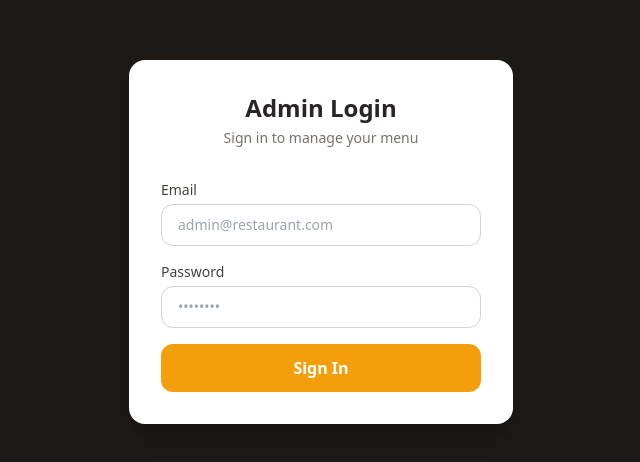
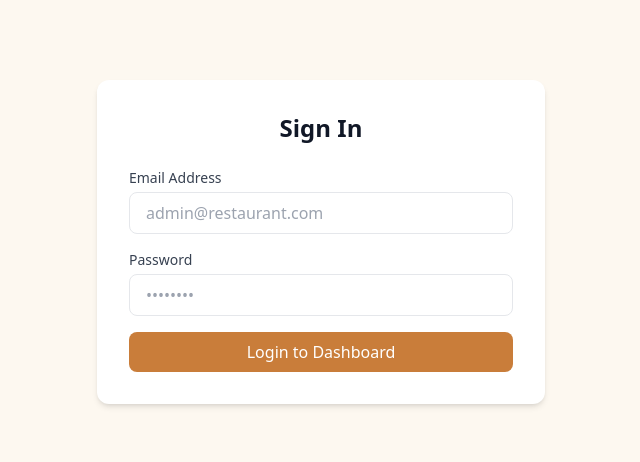
Before and after one commit to azzouzlouay381-sys/restaurant-menu, a Next.js app: page /login in a window 1280 px wide. Shown: the part 158-620 px from the top of the page, without its empty margins (319-959 px from the left). Built offline with nearby package versions, Linux system fonts and the light colour scheme.

Commit message:
fix: qr route buffer type and login suspense boundary

```diff
--- a/src/app/(auth)/login/page.tsx
+++ b/src/app/(auth)/login/page.tsx
@@ -1,80 +1,60 @@
-'use client'
-import { useState } from 'react'
-import { signIn } from 'next-auth/react'
-import { useRouter, useSearchParams } from 'next/navigation'
+'use client';
 
-export default function LoginPage() {
-  const router = useRouter()
-  const params = useSearchParams()
-  const [email, setEmail] = useState('')
-  const [password, setPassword] = useState('')
-  const [error, setError] = useState('')
-  const [loading, setLoading] = useState(false)
+import { Suspense } from 'react';
+import { useSearchParams } from 'next/navigation';
 
-  async function handleSubmit(e: React.FormEvent) {
-    e.preventDefault()
-    setLoading(true)
-    setError('')
-
-    const result = await signIn('credentials', {
-      email,
-      password,
-      redirect: false,
-    })
-
-    if (result?.error) {
-      setError('Invalid email or password')
-      setLoading(false)
-    } else {
-      router.push(params.get('callbackUrl') ?? '/admin')
-    }
-  }
+// 1. We move the form logic inside its own internal component that uses the hook safely
+function LoginFormContent() {
+  const searchParams = useSearchParams();
+  const callbackUrl = searchParams.get('callbackUrl') || '/admin';
 
   return (
-    <div className="min-h-screen bg-stone-900 flex items-center justify-center px-4">
-      <div className="bg-white rounded-2xl shadow-xl w-full max-w-sm p-8">
-        <div className="text-center mb-8">
-          <h1 className="text-2xl font-bold text-stone-800">Admin Login</h1>
-          <p className="text-stone-500 text-sm mt-1">Sign in to manage your menu</p>
-        </div>
+    <form className="space-y-4 w-full max-w-md bg-white p-8 rounded-xl shadow-md">
+      <h1 className="text-2xl font-bold text-gray-900 mb-6 text-center">Sign In</h1>
 
-        <form onSubmit={handleSubmit} className="space-y-4">
       <div>
-            <label className="block text-sm font-medium text-stone-700 mb-1">Email</label>
+        <label className="block text-sm font-medium text-gray-700 mb-1">Email Address</label>
         <input
           type="email"
-              value={email}
-              onChange={e => setEmail(e.target.value)}
-              className="w-full border border-stone-300 rounded-xl px-4 py-2.5 text-sm focus:outline-none focus:ring-2 focus:ring-amber-400"
           placeholder="admin@restaurant.com"
-              required
-            />
-          </div>
-          <div>
-            <label className="block text-sm font-medium text-stone-700 mb-1">Password</label>
-            <input
-              type="password"
-              value={password}
-              onChange={e => setPassword(e.target.value)}
-              className="w-full border border-stone-300 rounded-xl px-4 py-2.5 text-sm focus:outline-none focus:ring-2 focus:ring-amber-400"
-              placeholder="••••••••"
+          className="w-full px-4 py-2 border rounded-lg focus:ring-2 focus:ring-brand-500 text-black outline-none"
           required
         />
       </div>
 
-          {error && (
-            <p className="text-red-600 text-sm bg-red-50 border border-red-200 rounded-lg px-3 py-2">{error}</p>
-          )}
+      <div>
+        <label className="block text-sm font-medium text-gray-700 mb-1">Password</label>
+        <input
+          type="password"
+          placeholder="••••••••"
+          className="w-full px-4 py-2 border rounded-lg focus:ring-2 focus:ring-brand-500 text-black outline-none"
+          required
+        />
+      </div>
+
+      <input type="hidden" name="callbackUrl" value={callbackUrl} />
 
       <button
         type="submit"
-            disabled={loading}
-            className="w-full bg-amber-500 hover:bg-amber-600 disabled:opacity-60 text-white font-semibold py-3 rounded-xl transition-colors"
+        className="w-full bg-brand-500 hover:bg-brand-600 text-white font-medium py-2 rounded-lg transition-colors"
       >
-            {loading ? 'Signing in…' : 'Sign In'}
+        Login to Dashboard
       </button>
     </form>
+  );
+}
+
+// 2. The main page component exports the form inside a Suspense wrapper
+export default function LoginPage() {
+  return (
+    <div className="min-h-screen flex items-center justify-center bg-brand-50 px-4">
+      <Suspense fallback={
+        <div className="w-full max-w-md bg-white p-8 rounded-xl shadow-md text-center text-gray-500">
+          Loading interface...
         </div>
+      }>
+        <LoginFormContent />
+      </Suspense>
     </div>
-  )
+  );
 }
--- a/src/app/api/qr/route.ts
+++ b/src/app/api/qr/route.ts
@@ -1,3 +1,5 @@
+export const dynamic = 'force-dynamic';
+
 import { generateQRBuffer } from "@/services/qrService";
 import { NextResponse } from "next/server";
 
@@ -16,10 +18,10 @@ export async function GET(request: Request) {
     // 1. Generate the original Node.js Buffer
     const buffer = await generateQRBuffer({ url });
 
-    // 2. Convert it to Uint8Array so Netlify/TypeScript stops complaining
+    // 2. Convert it to Uint8Array so Netlify/TypeScript accepts it as standard BodyInit
     const body = new Uint8Array(buffer);
 
-    // 3. Return the response with the correct web-compliant body
+    // 3. Return the web-compliant response
     return new NextResponse(body, {
       status: 200,
       headers: {
```
Lines whose indentation alone changed are shown as unchanged.
